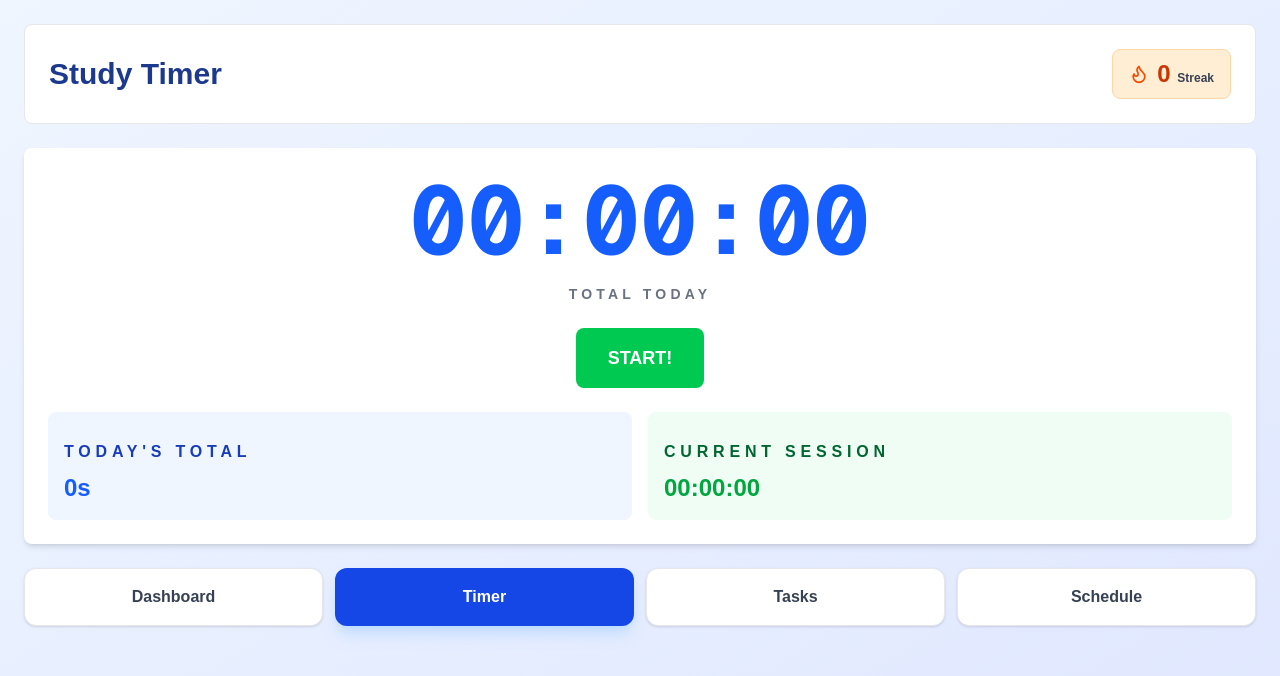
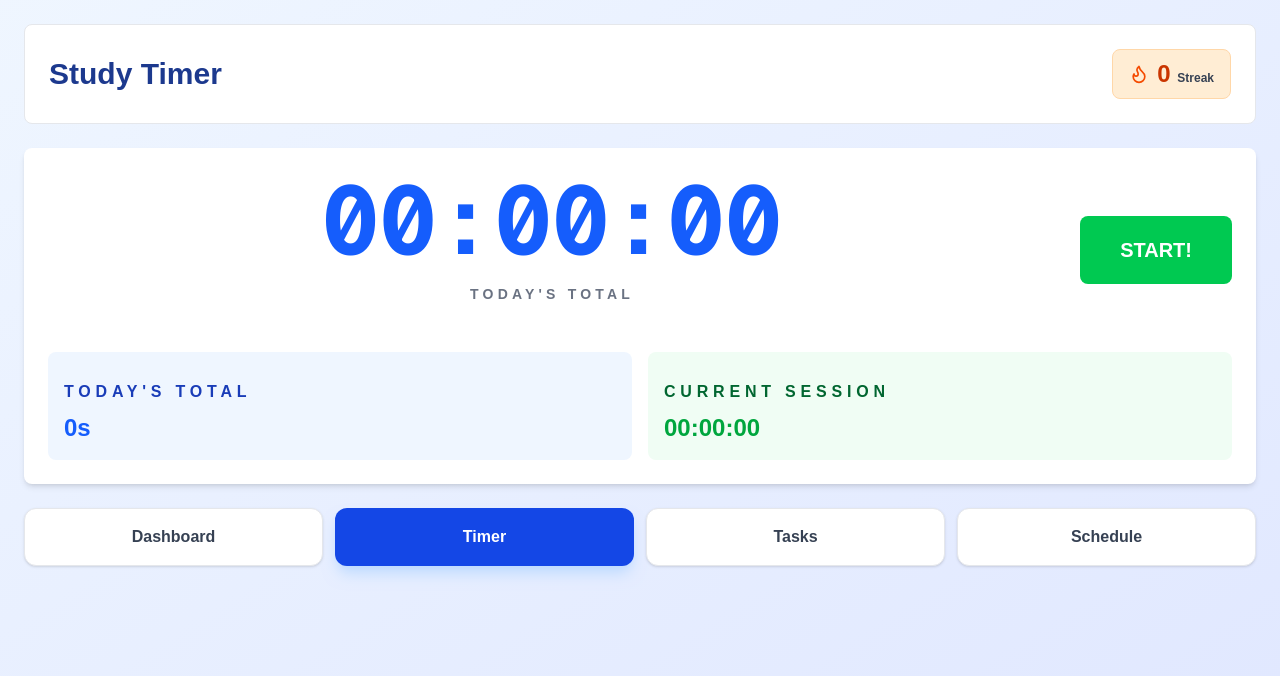
Before and after one commit to kevinthai256/StudyBuddy, a Next.js app: page /timer in a window 1280 px wide. Shown: the top 676 px of the page. Built offline with nearby package versions, Linux system fonts and the light colour scheme; no server answers.

Commit message:
Moved start button to the right of timer

```diff
--- a/app/timer/page.tsx
+++ b/app/timer/page.tsx
@@ -145,16 +145,19 @@ function StudyTimerContent() {
         </header>
 
         <div className="bg-white rounded-lg shadow-md p-4 sm:p-6">
-          <div className="text-center mb-6">
+          <div className="flex items-center justify-between mb-6">
+            <div className="flex-1 text-center">
               <div className="text-6xl sm:text-8xl font-mono font-bold text-blue-600 mb-4">
                 {isStudying ? formatStopwatch(getCurrentSessionTime()) : formatStopwatch(studyTimeToday)}
               </div>
               <div className="text-sm font-black text-gray-500 uppercase tracking-[0.3em] mt-3 mb-6">
-              {isStudying ? 'Currently Studying' : 'Total Today'}
+                {isStudying ? 'Currently Studying' : "Today's Total"}
               </div>
+            </div>
+            <div className="ml-6">
               <button
                 onClick={isStudying ? handleStopStudy : startStudySession}
-              className={`px-8 py-4 rounded-lg font-bold text-white text-lg transition-all transform hover:scale-105 ${
+                className={`px-10 py-5 rounded-lg font-bold text-white text-xl transition-all transform hover:scale-105 ${
                   isStudying
                     ? 'bg-red-500 hover:bg-red-600'
                     : 'bg-green-500 hover:bg-green-600'
@@ -162,6 +165,7 @@ function StudyTimerContent() {
               >
                 {isStudying ? 'STOP!' : 'START!'}
               </button>
+            </div>
           </div>
 
           <div className="grid grid-cols-1 sm:grid-cols-2 gap-4">
```
Lines whose indentation alone changed are shown as unchanged.
